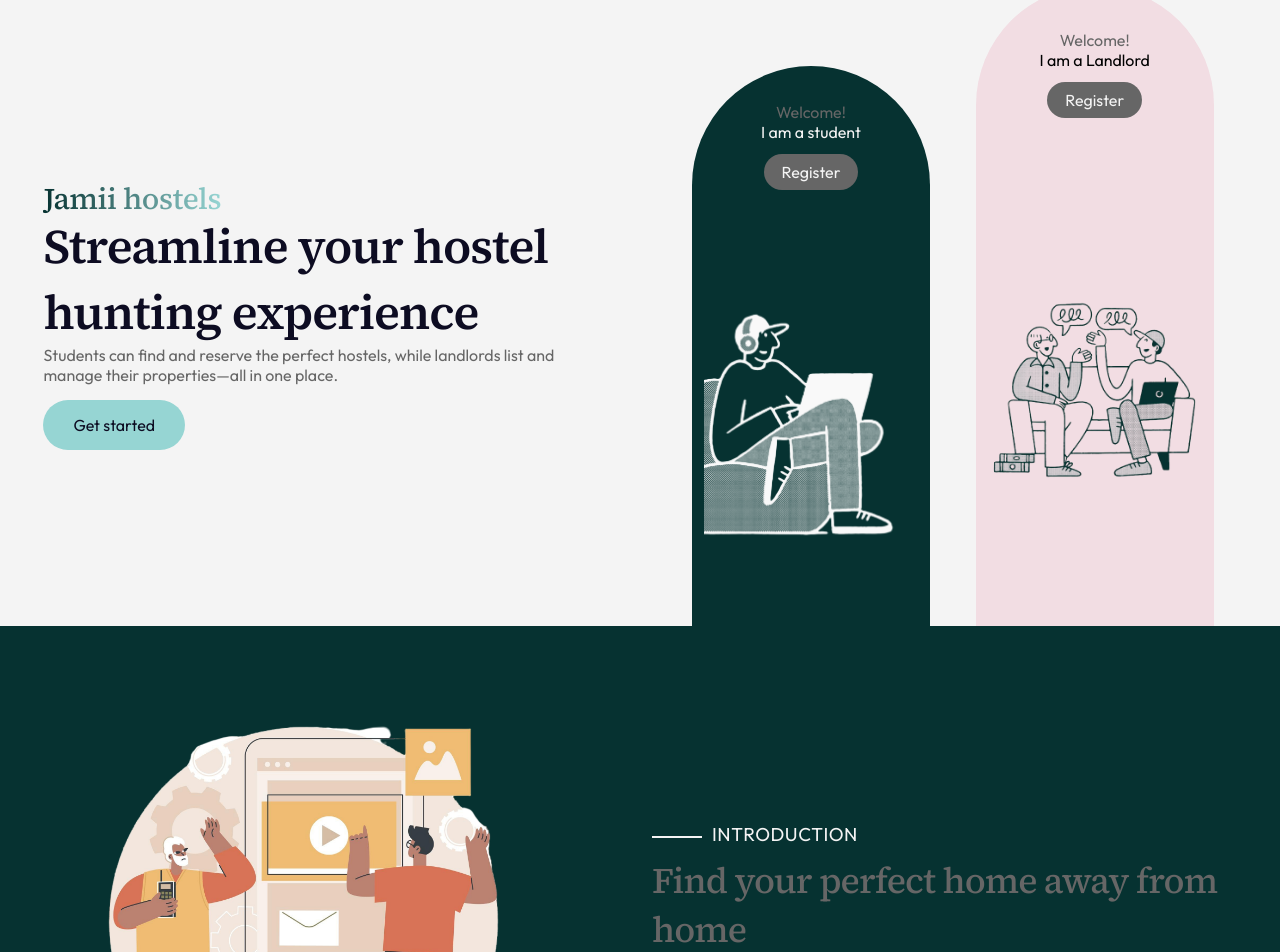
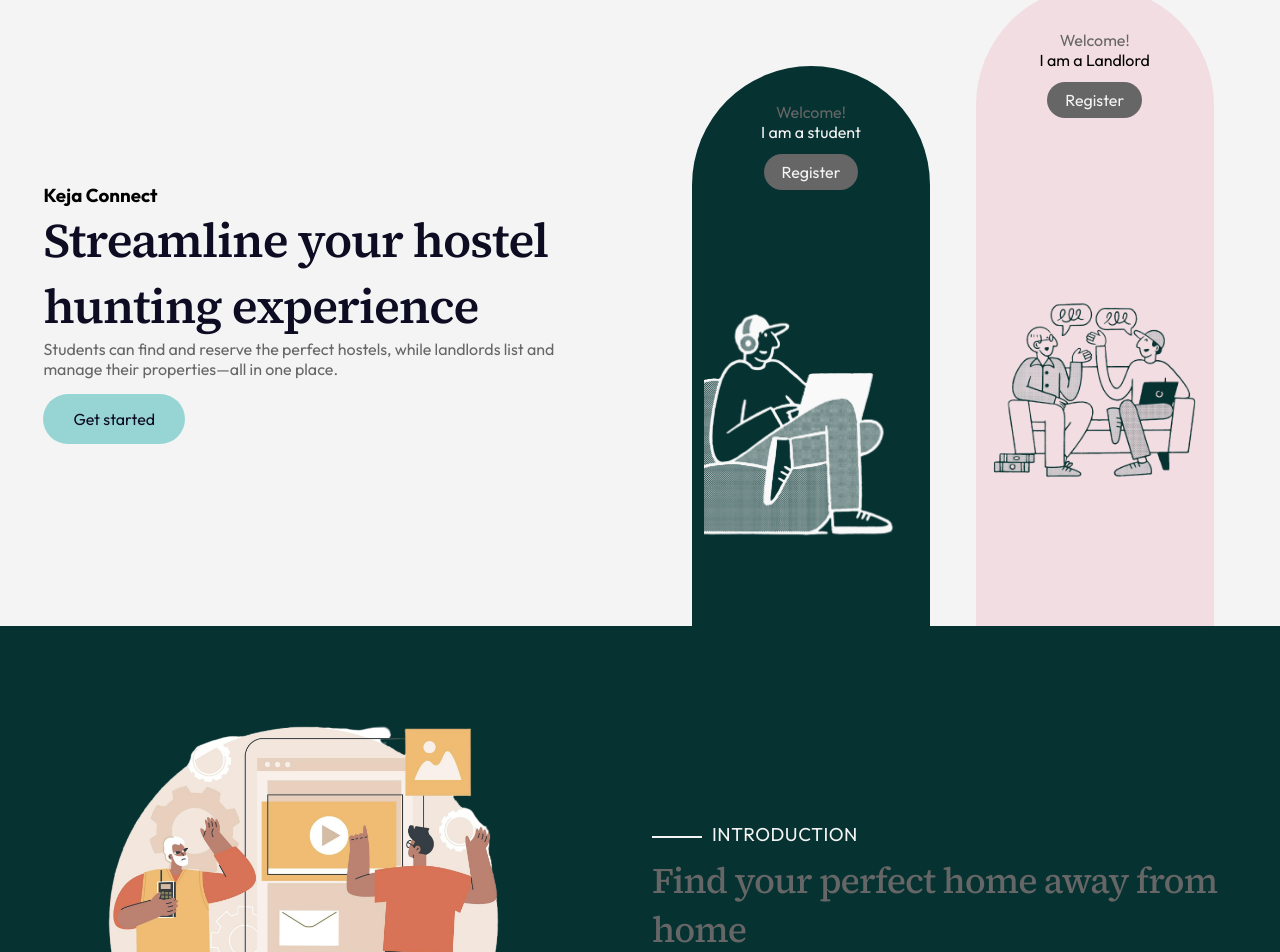
Before and after one commit to mwendwamark/Keja-connect-Frontend, a React (Vite) app: page / in a window 1280 px wide. Shown: the part 138-1090 px from the top of the page. Built offline with nearby package versions, Linux system fonts and the light colour scheme.

Commit message:
change name from jamii hostels to Keja Connect

```diff
--- a/src/Pages/HomePage/HomePage.jsx
+++ b/src/Pages/HomePage/HomePage.jsx
@@ -15,7 +15,7 @@
       <div className="home-page">
         <div className="home-hero-section container">
           <div className="hero-title">
-            <h2>Jamii hostels</h2>
+            <h3>Keja Connect</h3>
             <h1>Streamline your hostel hunting experience</h1>{" "}
             <p>
               Students can find and reserve the perfect hostels, while landlords
@@ -65,7 +65,7 @@
                 Find your perfect home away from home
               </h2>
               <p>
-                Jamii Hostels is the ultimate platform for students seeking
+                Keja Connect is the ultimate platform for students seeking
                 comfortable and affordable accommodation near their
                 universities. We bridge the gap between students and hostel
                 owners, providing a seamless and efficient booking experience.
@@ -121,7 +121,7 @@
                 List your hostels and reach thousands of potential student
                 tenants. Manage your listings, track bookings, and calculate
                 your earnings effortlessly through your personalized dashboard.
-                Jamii Hostels makes it simple to fill your rooms and grow your
+                Keja Connect makes it simple to fill your rooms and grow your
                 business.
               </p>
             </div>{" "}
--- a/src/Pages/RoleSelection/RoleSelection.jsx
+++ b/src/Pages/RoleSelection/RoleSelection.jsx
@@ -31,7 +31,7 @@
       <div className="role-selection-page container">
         <h3>What brings you here?</h3>
         <h2 className="h2-heading">
-          Join Jamii Hostels today by creating an account
+          Join Keja Connect today by creating an account
         </h2>
         <div className="role-selection-container">
           <div
--- a/src/assets/Data2.jsx
+++ b/src/assets/Data2.jsx
@@ -14,7 +14,7 @@
     title: "Adrain Michelle",
     role: "STUDENT",
     description:
-      "Jamii Hostels made it so easy to find the perfect accommodation. The listings are legit and the platform is very easy to use. Highly recommend!",
+      "Keja Connect made it so easy to find the perfect accommodation. The listings are legit and the platform is very easy to use. Highly recommend!",
   },
   {
     id: 2,
@@ -22,7 +22,7 @@
     title: "Joel Okoth",
     role: "HOUSE OWNER",
     description:
-      "Jamii Hostels saved me time and effort in finding great tenants. The platform is user-friendly and efficient. No more sifting through countless applications.",
+      "Keja Connect saved me time and effort in finding great tenants. The platform is user-friendly and efficient. No more sifting through countless applications.",
   },
   {
     id: 3,
@@ -30,7 +30,7 @@
     title: "Esther Ndung’u",
     role: "STUDENT",
     description:
-      "Finding affordable accommodation was stress-free with Jamii Hostels. It made the process so much easier and helped me save money.",
+      "Finding affordable accommodation was stress-free with Keja Connect. It made the process so much easier and helped me save money.",
   },
   {
     id: 4,
@@ -38,7 +38,7 @@
     title: "Xhan Zeng",
     role: "STUDENT",
     description:
-      "Thanks to Jamii Hostels, finding accommodation was smooth and enjoyable. I highly recommend their services to any student in need!",
+      "Thanks to Keja Connect, finding accommodation was smooth and enjoyable. I highly recommend their services to any student in need!",
   },
   {
     id: 5,
@@ -46,7 +46,7 @@
     title: "Sylviester Agwambo",
     role: "HOUSE OWNER",
     description:
-      "Jamii Hostels is the perfect tool to connect with students. I saved time and found great tenants without all the hassle. Highly efficient platform!",
+      "Keja Connect is the perfect tool to connect with students. I saved time and found great tenants without all the hassle. Highly efficient platform!",
   },
   {
     id: 6,
@@ -54,7 +54,7 @@
     title: "Alice Muthoni",
     role: "STUDENT",
     description:
-      "Jamii Hostels helped me find a place quickly and easily. The platform is straightforward, and I couldn't be happier with my hostel!",
+      "Keja Connect helped me find a place quickly and easily. The platform is straightforward, and I couldn't be happier with my hostel!",
   },
   {
     id: 7,
@@ -62,7 +62,7 @@
     title: "Shanice Kamau",
     role: "HOUSE OWNER",
     description:
-      "Managing my listings has never been this easy. Jamii Hostels streamlines everything, from listing properties to connecting with students.",
+      "Managing my listings has never been this easy. Keja Connect streamlines everything, from listing properties to connecting with students.",
   },
   {
     id: 8,
@@ -70,6 +70,6 @@
     title: "Betty Njoki",
     role: "STUDENT",
     description:
-      "Jamii Hostels made my hostel search quick and stress-free. The listings were detailed and accurate. Definitely recommending to my friends!",
+      "Keja Connect made my hostel search quick and stress-free. The listings were detailed and accurate. Definitely recommending to my friends!",
   },
 ];
```
